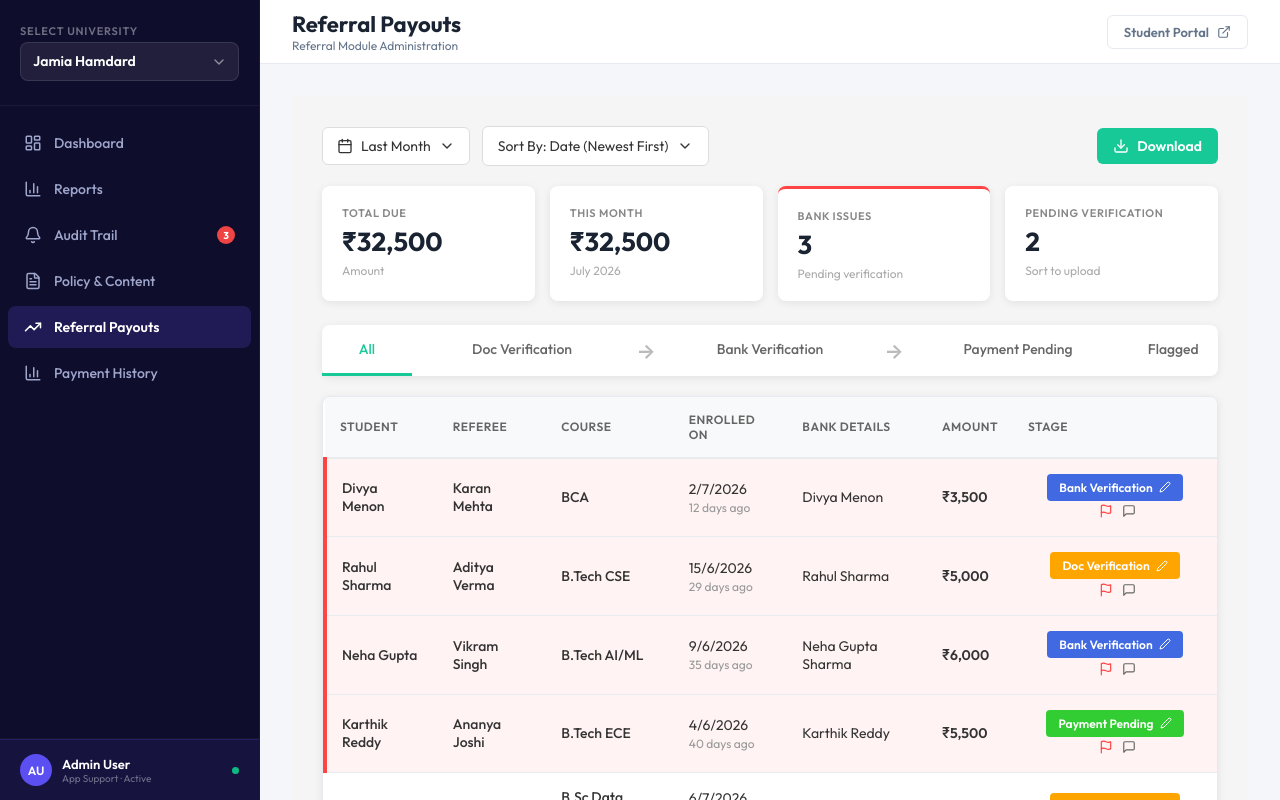
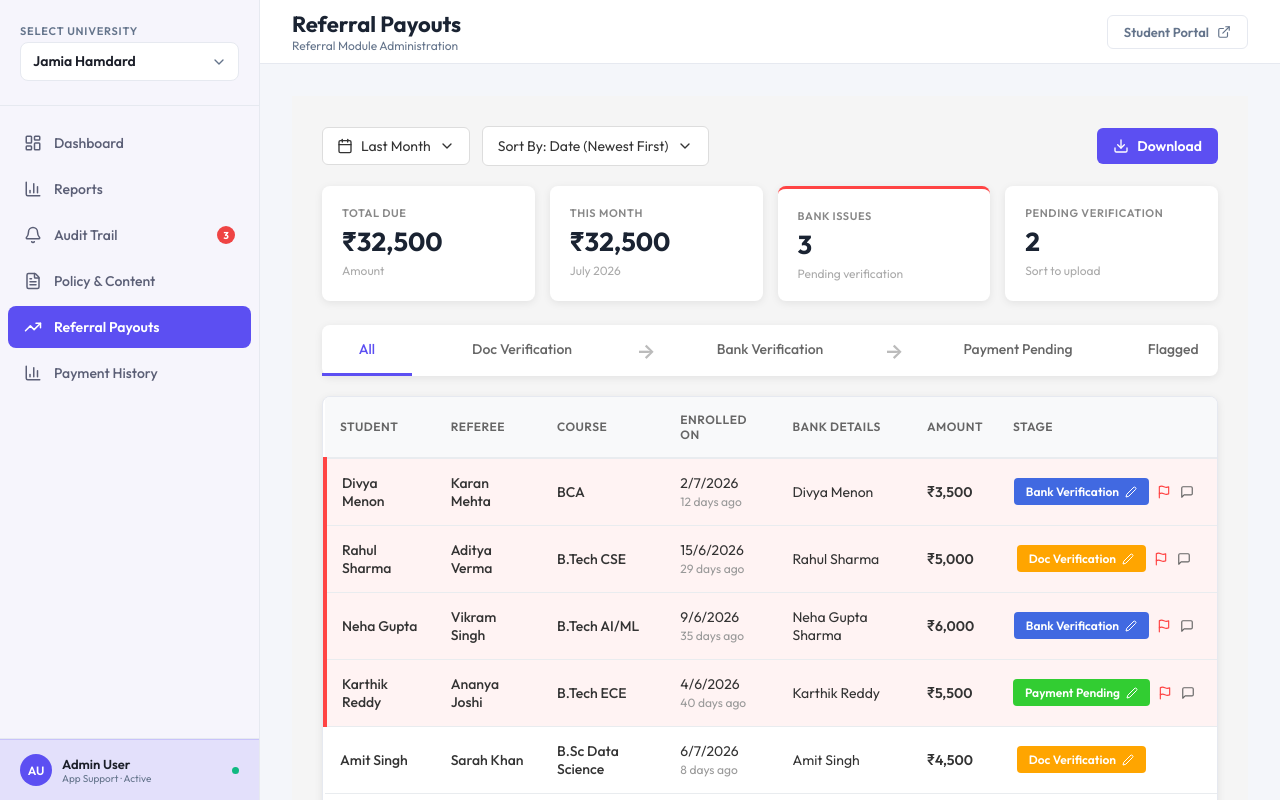
Before and after one commit to rishabhsahuTLE/Referral_admin, a React (Vite) app: page / in a window 1280 px wide. Both pictures are taken after a click on the link "Referral Payouts". Built offline with nearby package versions, Linux system fonts and the light colour scheme.

Commit message:
UI changes

```diff
--- a/src/components/PaymentHistory.css
+++ b/src/components/PaymentHistory.css
@@ -116,7 +116,7 @@
 
 .amount {
   font-weight: 600;
-  color: #17c997;
+  color: var(--primary);
 }
 
 .reference {
--- a/src/components/PayoutStagePopup.css
+++ b/src/components/PayoutStagePopup.css
@@ -95,14 +95,14 @@
 
 .payout-stage-step.next {
   color: #1a2332;
-  border-color: #17c997;
+  border-color: var(--primary);
   background: #ffffff;
   cursor: pointer;
   transition: background 0.15s, border-color 0.15s;
 }
 
 .payout-stage-step.next:hover {
-  background: #f0fdf9;
+  background: var(--primary-light);
 }
 
 .payout-stage-step.locked {
@@ -186,7 +186,7 @@
 }
 
 .payout-stage-input:focus {
-  border-color: #17c997;
+  border-color: var(--primary);
 }
 
 .payout-stage-input-readonly {
@@ -233,7 +233,7 @@
   padding: 8px 18px;
   border: none;
   border-radius: 8px;
-  background: #17c997;
+  background: var(--primary);
   color: #fff;
   font-size: 13px;
   font-weight: 700;
@@ -242,7 +242,7 @@
 }
 
 .payout-stage-confirm-btn:hover {
-  background: #14b88a;
+  background: var(--primary-hover);
 }
 
 /* Flag section */
--- a/src/components/ReferralPayouts.css
+++ b/src/components/ReferralPayouts.css
@@ -39,7 +39,7 @@
   align-items: center;
   gap: 8px;
   padding: 9px 16px;
-  background-color: #17c997;
+  background-color: var(--primary);
   border: none;
   border-radius: 6px;
   color: white;
@@ -51,7 +51,7 @@
 }
 
 .export-download-btn:hover {
-  background-color: #14b88a;
+  background-color: var(--primary-hover);
 }
 
 /* ── STAT TILES ──────────────────────────────────── */
@@ -151,8 +151,8 @@
 }
 
 .tab.active {
-  color: #17c997;
-  border-bottom-color: #17c997;
+  color: var(--primary);
+  border-bottom-color: var(--primary);
 }
 
 /* Arrow separators between sequential step tabs */
@@ -235,16 +235,25 @@
 
 .amount {
   font-weight: 600;
-  color: #17c997;
+  color: var(--primary);
 }
 
 .stage-cell {
   text-align: center;
 }
 
+/* Fixed layout so every row's badge lands in the same horizontal position,
+   whether or not that row has a flag/note to show alongside it. */
+.stage-cell-inner {
+  display: inline-flex;
+  align-items: center;
+  gap: 8px;
+}
+
 .stage-badge {
   display: inline-flex;
   align-items: center;
+  gap: 6px;
   padding: 6px 12px;
   border-radius: 4px;
   font-size: 12px;
@@ -263,17 +272,19 @@
   transform: scale(1.05);
 }
 
-.stage-flag-indicators {
-  position: relative;
+/* Reserved width — present on every row so the badge never shifts depending
+   on whether this particular row happens to be flagged. */
+.stage-flag-slot {
   display: inline-flex;
   align-items: center;
   gap: 6px;
-  margin-left: 8px;
-  vertical-align: middle;
+  width: 44px;
+  flex-shrink: 0;
 }
 
 .stage-flag-icon {
   color: #ff4444;
+  flex-shrink: 0;
 }
 
 .stage-note-btn {
@@ -287,17 +298,17 @@
   align-items: center;
   justify-content: center;
   transition: background-color 0.2s;
+  flex-shrink: 0;
 }
 
 .stage-note-btn:hover {
   background-color: #f0f0f0;
 }
 
+/* Rendered via a portal to document.body (positioned with inline top/left)
+   so it can never be clipped by the table container's overflow:hidden. */
 .stage-note-popover {
-  position: absolute;
-  top: calc(100% + 6px);
-  left: 50%;
-  transform: translateX(-50%);
+  position: fixed;
   width: 240px;
   background: #1a2332;
   color: #fff;
@@ -308,7 +319,7 @@
   padding: 10px 12px;
   border-radius: 8px;
   box-shadow: 0 8px 24px rgba(0, 0, 0, 0.2);
-  z-index: 50;
+  z-index: 2000;
   white-space: normal;
 }
 
--- a/src/components/ReferralPayouts.jsx
+++ b/src/components/ReferralPayouts.jsx
@@ -1,10 +1,13 @@
 import React, { useState } from 'react';
+import { createPortal } from 'react-dom';
 import { FiFlag, FiDownload, FiEdit2, FiMessageSquare } from 'react-icons/fi';
 import DateRangeFilter from './DateRangeFilter';
 import SortBy from './SortBy';
 import PayoutExportModal from './PayoutExportModal';
 import PayoutStagePopup from './PayoutStagePopup';
 import './ReferralPayouts.css';
+
+const NOTE_POPOVER_WIDTH = 240;
 
 function ReferralPayouts({ university }) {
   const [activeTab, setActiveTab] = useState('all');
@@ -13,6 +16,7 @@ function ReferralPayouts({ university }) {
   const [showExportModal, setShowExportModal] = useState(false);
   const [stagePopupItemId, setStagePopupItemId] = useState(null);
   const [noteOpenId, setNoteOpenId] = useState(null);
+  const [notePosition, setNotePosition] = useState(null); // { top, left } in viewport coordinates
 
   const calculateDaysAgo = (daysBack) => {
     const date = new Date();
@@ -336,9 +340,27 @@ function ReferralPayouts({ university }) {
     );
   };
 
+  // Position the flag-note popover from the trigger's own rect and render it via a portal,
+  // so it always renders on top of everything and can never be clipped by the table's
+  // overflow:hidden (which it would be if it stayed a normal absolutely-positioned child).
+  const toggleNote = (itemId, e) => {
+    if (noteOpenId === itemId) {
+      setNoteOpenId(null);
+      return;
+    }
+    const rect = e.currentTarget.getBoundingClientRect();
+    const left = Math.min(
+      Math.max(rect.left + rect.width / 2 - NOTE_POPOVER_WIDTH / 2, 8),
+      window.innerWidth - NOTE_POPOVER_WIDTH - 8
+    );
+    setNotePosition({ top: rect.bottom + 6, left });
+    setNoteOpenId(itemId);
+  };
+
   const tableData = filterDataForTable();
   const stats = calculateStats();
   const stagePopupItem = mockData.find((i) => i.id === stagePopupItemId) ?? null;
+  const notePopoverItem = noteOpenId ? mockData.find((i) => i.id === noteOpenId) : null;
 
   return (
     <div className="referral-payouts">
@@ -446,6 +468,7 @@ function ReferralPayouts({ university }) {
                 <td className="bank-details">{item.bankDetails}</td>
                 <td className="amount">{item.amount}</td>
                 <td className="stage-cell">
+                  <div className="stage-cell-inner">
                     <span
                       className="stage-badge stage-badge-clickable"
                       style={{
@@ -456,24 +479,26 @@ function ReferralPayouts({ university }) {
                       title="Update payout stage"
                     >
                       {item.stage}
-                    <FiEdit2 size={12} style={{ marginLeft: '6px' }} />
+                      <FiEdit2 size={12} />
                     </span>
+                    {/* Always-rendered fixed-width slot — keeps the badge above aligned
+                        across rows whether or not this particular row is flagged. */}
+                    <span className="stage-flag-slot">
                       {item.isFlagged && (
-                    <span className="stage-flag-indicators">
+                        <>
                           <FiFlag size={14} className="stage-flag-icon" title="Flagged" />
                           <button
                             className="stage-note-btn"
-                        onClick={() => setNoteOpenId((v) => (v === item.id ? null : item.id))}
+                            onClick={(e) => toggleNote(item.id, e)}
                             onBlur={() => setNoteOpenId(null)}
                             title="View flag reason"
                           >
                             <FiMessageSquare size={14} />
                           </button>
-                      {noteOpenId === item.id && (
-                        <div className="stage-note-popover">{item.flagDescription}</div>
+                        </>
                       )}
                     </span>
-                  )}
+                  </div>
                 </td>
               </tr>
             ))}
@@ -497,6 +522,16 @@ function ReferralPayouts({ university }) {
         onStageAdvance={handleStageAdvance}
         onFlag={handleFlag}
       />
+
+      {/* FLAG NOTE POPOVER — portalled to <body> so it's never clipped by the table's overflow:hidden */}
+      {notePopoverItem &&
+        notePosition &&
+        createPortal(
+          <div className="stage-note-popover" style={{ top: notePosition.top, left: notePosition.left }}>
+            {notePopoverItem.flagDescription}
+          </div>,
+          document.body
+        )}
     </div>
   );
 }
--- a/src/components/SortBy.css
+++ b/src/components/SortBy.css
@@ -23,7 +23,7 @@
 }
 
 .sort-button:hover {
-  border-color: #17c997;
+  border-color: var(--primary);
   background-color: #f9f9f9;
 }
 
@@ -58,12 +58,12 @@
 
 .sort-option:hover {
   background-color: #f8f9fa;
-  color: #17c997;
+  color: var(--primary);
 }
 
 .sort-option.active {
-  background-color: #e6f9f3;
-  color: #17c997;
+  background-color: var(--primary-light);
+  color: var(--primary);
   font-weight: 600;
 }
 
@@ -80,12 +80,12 @@
 }
 
 .sort-option:hover .radio-circle {
-  border-color: #17c997;
+  border-color: var(--primary);
 }
 
 .sort-option.active .radio-circle {
-  border-color: #17c997;
-  background-color: #17c997;
+  border-color: var(--primary);
+  background-color: var(--primary);
 }
 
 .radio-dot {
--- a/src/index.css
+++ b/src/index.css
@@ -3,8 +3,8 @@
 :root {
   --font-sans: 'Outfit', -apple-system, BlinkMacSystemFont, 'Segoe UI', Roboto, sans-serif;
   --bg-app: #f4f6fa;
-  --bg-sidebar: #0f0d2c;
-  --bg-sidebar-active: #201b54;
+  --bg-sidebar: #f6f5fc;
+  --bg-sidebar-active: var(--primary);
   --bg-card: #ffffff;
 
   --primary: #5c4ff2;
@@ -13,7 +13,7 @@
 
   --text-main: #1b1e28;
   --text-muted: #64748b;
-  --text-sidebar: #9fa6cc;
+  --text-sidebar: #5b5f76;
   --text-sidebar-active: #ffffff;
 
   --border: #e6e9f0;
@@ -93,7 +93,7 @@ button, input, select, textarea {
   flex-direction: column;
   justify-content: space-between;
   flex-shrink: 0;
-  border-right: 1px solid rgba(255, 255, 255, 0.05);
+  border-right: 1px solid var(--border);
 }
 
 .sidebar-top {
@@ -103,7 +103,7 @@ button, input, select, textarea {
 
 .sidebar-header {
   padding: 24px 20px;
-  border-bottom: 1px solid rgba(255, 255, 255, 0.05);
+  border-bottom: 1px solid var(--border);
 }
 
 .uni-select-container {
@@ -117,7 +117,7 @@ button, input, select, textarea {
   font-weight: 600;
   text-transform: uppercase;
   letter-spacing: 0.07em;
-  color: rgba(255, 255, 255, 0.4);
+  color: var(--text-muted);
 }
 
 .uni-select-wrapper {
@@ -130,10 +130,10 @@ button, input, select, textarea {
   width: 100%;
   padding: 10px 12px;
   padding-right: 32px;
-  background-color: rgba(255, 255, 255, 0.08);
-  border: 1px solid rgba(255, 255, 255, 0.1);
+  background-color: #ffffff;
+  border: 1px solid var(--border);
   border-radius: 8px;
-  color: #ffffff;
+  color: var(--text-main);
   font-size: 14px;
   font-weight: 600;
   cursor: pointer;
@@ -143,8 +143,8 @@ button, input, select, textarea {
 }
 
 .uni-select:hover {
-  background-color: rgba(255, 255, 255, 0.12);
-  border-color: rgba(255, 255, 255, 0.2);
+  background-color: var(--primary-light);
+  border-color: var(--primary);
 }
 
 .uni-select option {
@@ -161,7 +161,7 @@ button, input, select, textarea {
   position: absolute;
   right: 12px;
   pointer-events: none;
-  color: rgba(255, 255, 255, 0.5);
+  color: var(--text-muted);
 }
 
 .sidebar-menu {
@@ -193,8 +193,8 @@ button, input, select, textarea {
 }
 
 .sidebar-item:hover {
-  background-color: rgba(255, 255, 255, 0.04);
-  color: #ffffff;
+  background-color: var(--primary-light);
+  color: var(--primary);
 }
 
 .sidebar-item.active {
@@ -219,11 +219,11 @@ button, input, select, textarea {
 
 .sidebar-footer {
   padding: 20px;
-  border-top: 1px solid rgba(255, 255, 255, 0.05);
+  border-top: 1px solid var(--border);
   display: flex;
   align-items: center;
   gap: 12px;
-  background-color: rgba(0, 0, 0, 0.15);
+  background-color: transparent;
 }
 
 .sidebar-avatar {
@@ -247,12 +247,12 @@ button, input, select, textarea {
 .sidebar-username {
   font-size: 13px;
   font-weight: 600;
-  color: #ffffff;
+  color: var(--text-main);
 }
 
 .sidebar-role {
   font-size: 11px;
-  color: rgba(255, 255, 255, 0.4);
+  color: var(--text-muted);
 }
 
 /* Main Content Area */
```
Also changed, not shown: src/components/DateRangeFilter.css (+15 -15 lines), src/components/PayoutExportModal.css (+9 -9 lines). Lines whose indentation alone changed are shown as unchanged.
